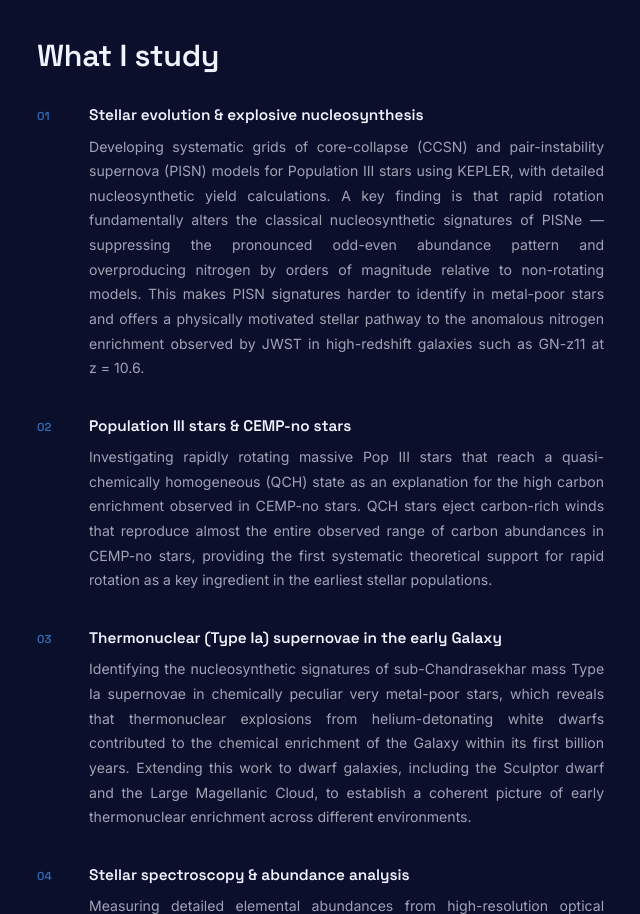
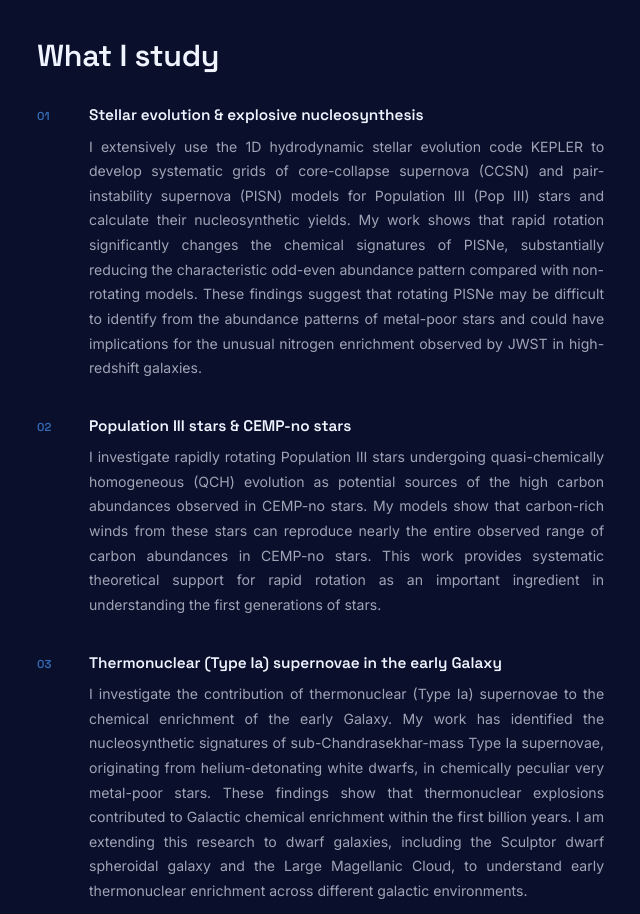
Before and after one commit to JeenaSK/JeenaSK.github.io, a plain HTML site: page index.html in a window 1280 px wide. Shown: the part 1642-2556 px from the top of the page, without its empty margins (235-875 px from the left). Drawn offline with Linux system fonts and the light colour scheme.

Commit message:
Refine research descriptions in index.html
Updated text to improve clarity and precision in descriptions of research interests and findings.

```diff
--- a/index.html
+++ b/index.html
@@ -148,7 +148,7 @@
         <h1>S. K. Jeena</h1>
         <p class="hero-inst">Indian Institute of Astrophysics, Bengaluru, India</p>
         <p class="hero-bio">
-          I study the <strong>origin and evolution of elements</strong> in the Galaxy and its satellites, combining stellar evolution modelling, supernova nucleosynthesis, and observational data analysis to understand the chemical history of <strong>Milky Way and dwarf galaxy stars</strong>.
+          I study the <strong>origin and evolution of elements</strong> in the Galaxy and its satellites, combining stellar evolution modelling, nucleosynthetic yields, and observational data analysis to understand the chemical history of <strong>Milky Way and dwarf galaxy stars</strong>.
         </p>
         <div class="hero-links">
           <a href="#research" class="btn-primary">Research interests</a>
@@ -165,7 +165,7 @@
     <p class="section-label">About</p>
     <h2>Background</h2>
     <p class="about-lead">
-      I am a Postdoctoral Fellow at the Indian Institute of Astrophysics, Bengaluru. I work in <strong>theoretical and computational nuclear astrophysics</strong>, using stellar evolution models, nuclear reaction networks, and stellar spectroscopy to trace how elements were built up across cosmic time.
+      I am a Postdoctoral Fellow at the Indian Institute of Astrophysics, Bengaluru. I work in <strong>theoretical and computational nuclear astrophysics</strong>, using stellar evolution models, nuclear reaction networks, and stellar spectroscopy to trace how elements formed over cosmic time.
     </p>
     <p class="about-lead">
       My PhD at IIT Palakkad focused on the <strong>origin of elements in the early Galaxy</strong>, connecting nucleosynthesis during the evolution and explosions of massive Population III stars with the chemical signatures preserved in metal-poor halo stars. My research explored a range of astrophysical sources, including core-collapse supernovae, Type Ia supernovae, and pair-instability supernovae.
@@ -191,28 +191,21 @@
         <span class="interest-num">01</span>
         <div>
           <h3>Stellar evolution &amp; explosive nucleosynthesis</h3>
-          <p>Developing systematic grids of core-collapse (CCSN) and pair-instability supernova
-          (PISN) models for Population III stars using KEPLER, with detailed nucleosynthetic yield
-          calculations. A key finding is that rapid rotation fundamentally alters the classical
-          nucleosynthetic signatures of PISNe — suppressing the pronounced odd-even abundance
-          pattern and overproducing nitrogen by orders of magnitude relative to non-rotating models.
-          This makes PISN signatures harder to identify in metal-poor stars and offers a physically
-          motivated stellar pathway to the anomalous nitrogen enrichment observed by JWST in
-          high-redshift galaxies such as GN-z11 at z&nbsp;=&nbsp;10.6.</p>
+          <p>I extensively use the 1D hydrodynamic stellar evolution code KEPLER to develop systematic grids of core-collapse supernova (CCSN) and pair-instability supernova (PISN) models for Population III (Pop III) stars and calculate their nucleosynthetic yields. My work shows that rapid rotation significantly changes the chemical signatures of PISNe, substantially reducing the characteristic odd-even abundance pattern compared with non-rotating models. These findings suggest that rotating PISNe may be difficult to identify from the abundance patterns of metal-poor stars and could have implications for the unusual nitrogen enrichment observed by JWST in high-redshift galaxies.</p>
         </div>
       </div>
       <div class="interest-item">
         <span class="interest-num">02</span>
     <div>
       <h3>Population III stars &amp; CEMP-no stars</h3>
-      <p>Investigating rapidly rotating massive Pop III stars that reach a quasi-chemically homogeneous (QCH) state as an explanation for the high carbon enrichment observed in CEMP-no stars. QCH stars eject carbon-rich winds that reproduce almost the entire observed range of carbon abundances in CEMP-no stars, providing the first systematic theoretical support for rapid rotation as a key ingredient in the earliest stellar populations.</p>
+      <p>I investigate rapidly rotating Population III stars undergoing quasi-chemically homogeneous (QCH) evolution as potential sources of the high carbon abundances observed in CEMP-no stars. My models show that carbon-rich winds from these stars can reproduce nearly the entire observed range of carbon abundances in CEMP-no stars. This work provides systematic theoretical support for rapid rotation as an important ingredient in understanding the first generations of stars.</p>
     </div>
   </div>
   <div class="interest-item">
     <span class="interest-num">03</span>
     <div>
       <h3>Thermonuclear (Type Ia) supernovae in the early Galaxy</h3>
-      <p>Identifying the nucleosynthetic signatures of sub-Chandrasekhar mass Type Ia supernovae in chemically peculiar very metal-poor stars, which reveals that thermonuclear explosions from helium-detonating white dwarfs contributed to the chemical enrichment of the Galaxy within its first billion years. Extending this work to dwarf galaxies, including the Sculptor dwarf and the Large Magellanic Cloud, to establish a coherent picture of early thermonuclear enrichment across different environments.</p>
+      <p>I investigate the contribution of thermonuclear (Type Ia) supernovae to the chemical enrichment of the early Galaxy. My work has identified the nucleosynthetic signatures of sub-Chandrasekhar-mass Type Ia supernovae, originating from helium-detonating white dwarfs, in chemically peculiar very metal-poor stars. These findings show that thermonuclear explosions contributed to Galactic chemical enrichment within the first billion years. I am extending this research to dwarf galaxies, including the Sculptor dwarf spheroidal galaxy and the Large Magellanic Cloud, to understand early thermonuclear enrichment across different galactic environments.</p>
     </div>
   </div>
   <div class="interest-item">
```
